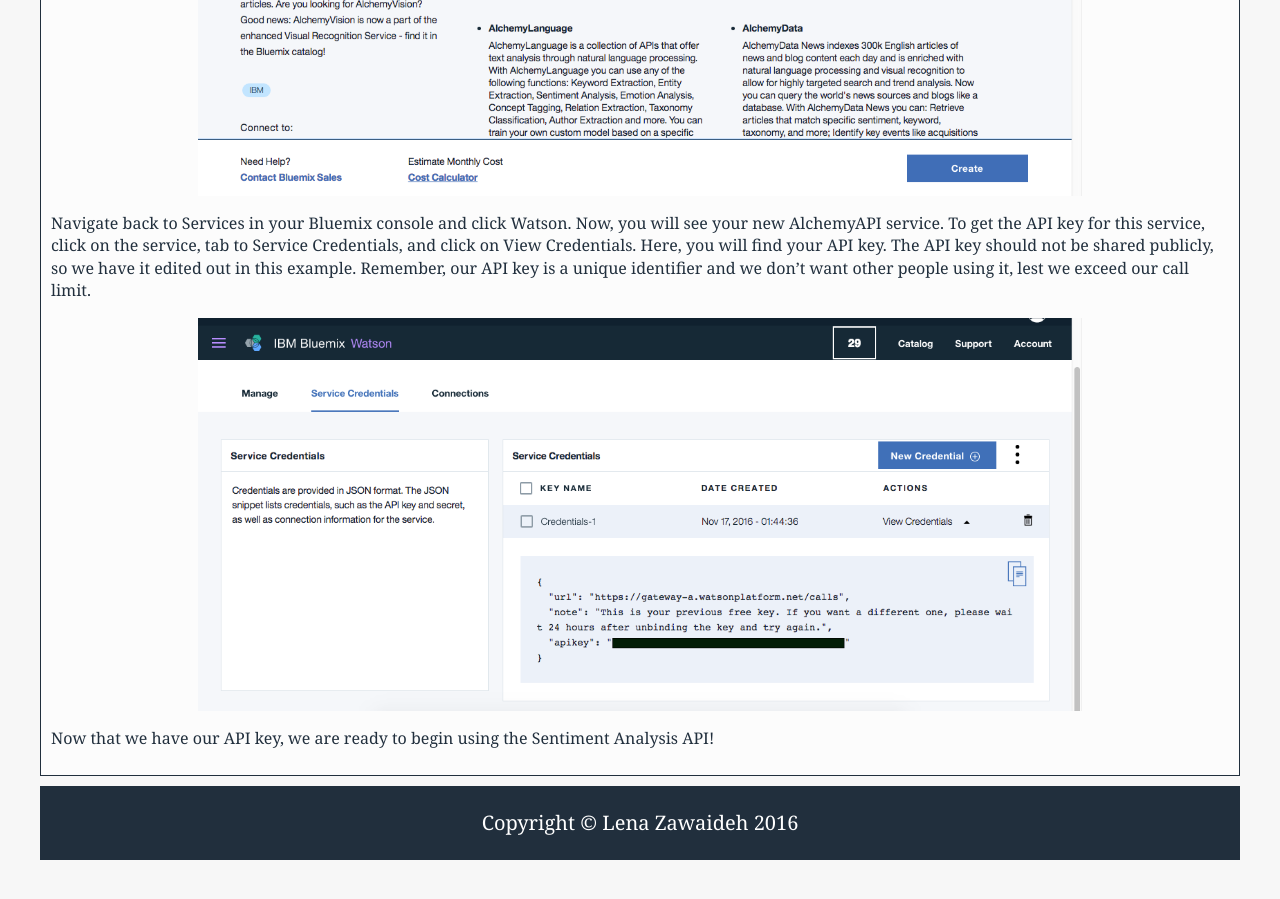
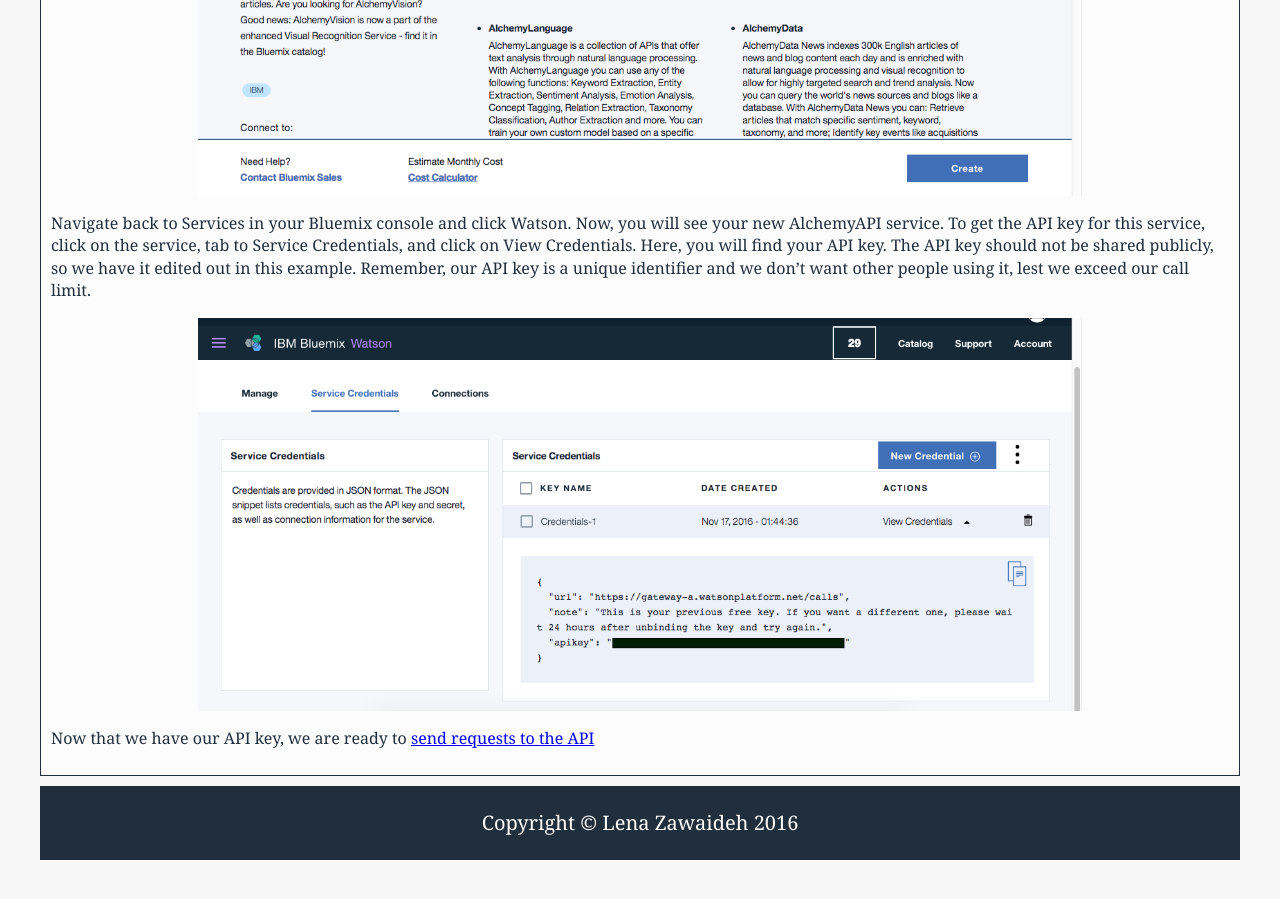
Before and after one commit to lenaz/How-To-Guide, a Jekyll site: the page built from getting-started.html, in a window 1280 px wide and 900 px high, scrolled down 2320 px. Built offline with Jekyll 4.4.1, drawn with Linux system fonts in a browser that asks for light colours; Markdown is read by kramdown in place of the engine named in the settings.

Commit message:
Update getting-started.html

```diff
--- a/getting-started.html
+++ b/getting-started.html
@@ -27,7 +27,7 @@ layout: default
   <p><img src="assets/service-name.png" class = "get-started-img" alt="Set Up Service"></p>
 <p>Navigate back to Services in your Bluemix console and click Watson. Now, you will see your new AlchemyAPI service. To get the API key for this service, click on the service, tab to Service Credentials, and click on View Credentials. Here, you will find your API key. The API key should not be shared publicly, so we have it edited out in this example. Remember, our API key is a unique identifier and we don’t want other people using it, lest we exceed our call limit. </p>
     <p><img src="assets/api-hidden.png" class = "get-started-img" alt="API Key"></p>
-<p>Now that we have our API key, we are ready to begin using the Sentiment Analysis API!</p>
+  <p>Now that we have our API key, we are ready to <a href="request.html">send requests to the API</a></p>
 
 
 </div>
```
